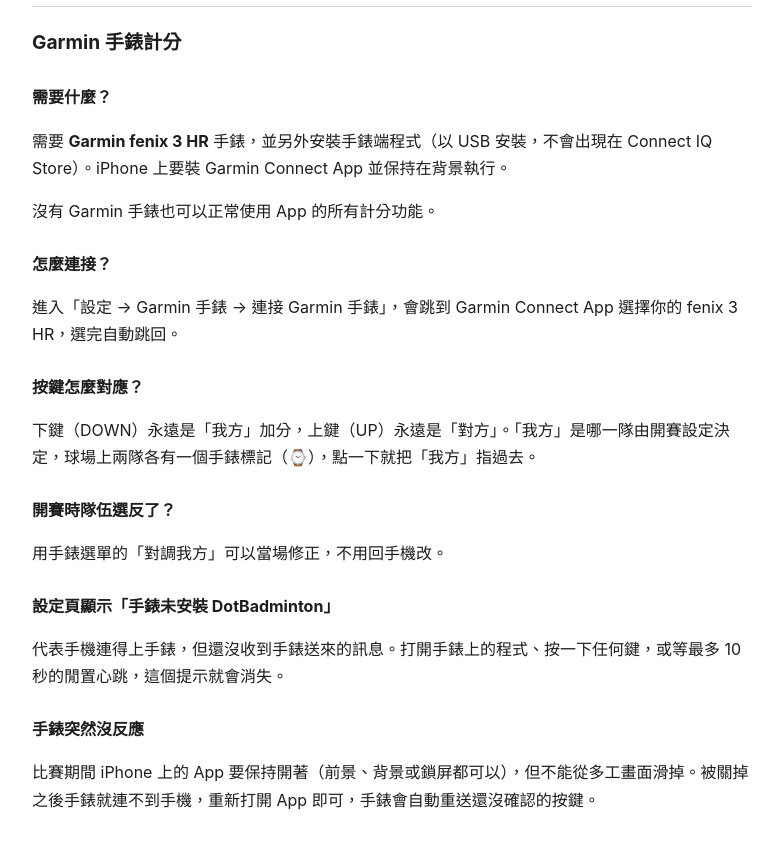
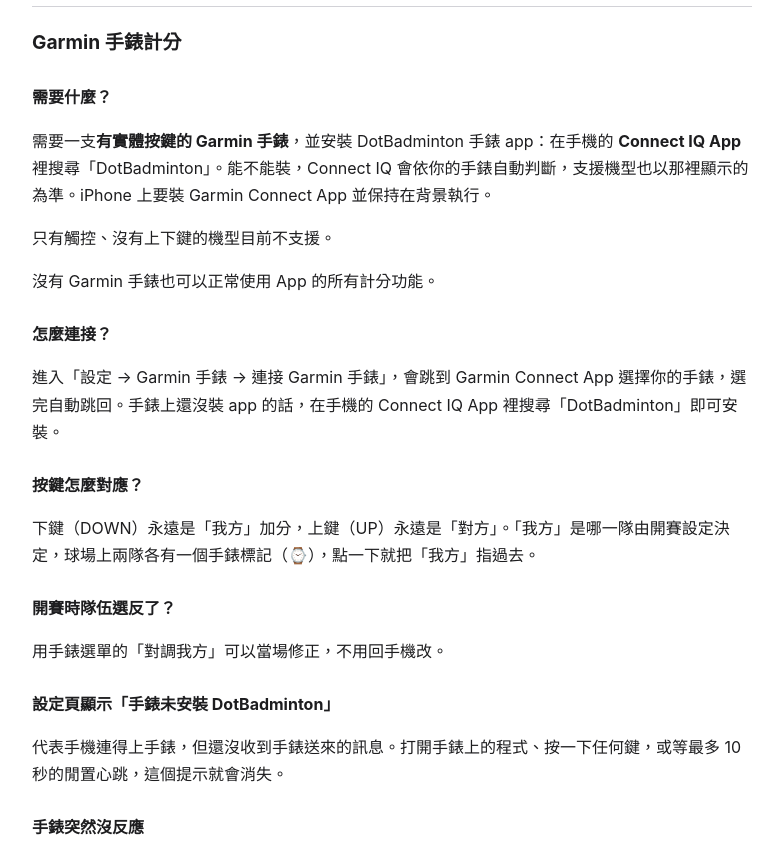
Before and after one commit to kennyshen727/dotbadminton-site, a plain HTML site: page support.html in a window 1280 px wide. Shown: the part 780-1624 px from the top of the page, without its empty margins (248-1031 px from the left). Drawn offline with Linux system fonts and the light colour scheme.

Commit message:
Garmin 說明不再寫死機型，改以 Connect IQ 判斷為準

```diff
--- a/support.html
+++ b/support.html
@@ -45,14 +45,15 @@
   <h3>按錯了怎麼辦？</h3>
   <p>按「還原」可以退回上一步，連續按可以退回更多步。比分、發球權與換邊狀態都會一起還原。</p>
 
-  <h2>Garmin 手錶計分</h2>
+  <h2 id="garmin">Garmin 手錶計分</h2>
 
   <h3>需要什麼？</h3>
-  <p>需要 <strong>Garmin fenix 3 HR</strong> 手錶，並另外安裝手錶端程式（以 USB 安裝，不會出現在 Connect IQ Store）。iPhone 上要裝 Garmin Connect App 並保持在背景執行。</p>
+  <p>需要一支<strong>有實體按鍵的 Garmin 手錶</strong>，並安裝 DotBadminton 手錶 app：在手機的 <strong>Connect IQ App</strong> 裡搜尋「DotBadminton」。能不能裝，Connect IQ 會依你的手錶自動判斷，支援機型也以那裡顯示的為準。iPhone 上要裝 Garmin Connect App 並保持在背景執行。</p>
+  <p>只有觸控、沒有上下鍵的機型目前不支援。</p>
   <p>沒有 Garmin 手錶也可以正常使用 App 的所有計分功能。</p>
 
   <h3>怎麼連接？</h3>
-  <p>進入「設定 → Garmin 手錶 → 連接 Garmin 手錶」，會跳到 Garmin Connect App 選擇你的 fenix 3 HR，選完自動跳回。</p>
+  <p>進入「設定 → Garmin 手錶 → 連接 Garmin 手錶」，會跳到 Garmin Connect App 選擇你的手錶，選完自動跳回。手錶上還沒裝 app 的話，在手機的 Connect IQ App 裡搜尋「DotBadminton」即可安裝。</p>
 
   <h3>按鍵怎麼對應？</h3>
   <p>下鍵（DOWN）永遠是「我方」加分，上鍵（UP）永遠是「對方」。「我方」是哪一隊由開賽設定決定，球場上兩隊各有一個手錶標記（⌚），點一下就把「我方」指過去。</p>
@@ -112,7 +113,7 @@
   <ul>
     <li>iPhone：iOS 16.0 以上</li>
     <li>iPad 計分板：iPadOS 16.0 以上，與 iPhone 連在同一個區域網路</li>
-    <li>Garmin 手錶計分：Garmin fenix 3 HR，另需安裝手錶端程式</li>
+    <li>Garmin 手錶計分：有實體按鍵的 Garmin 手錶，另需從 Connect IQ Store 安裝手錶端 app</li>
   </ul>
 </main>
 </body>
```
